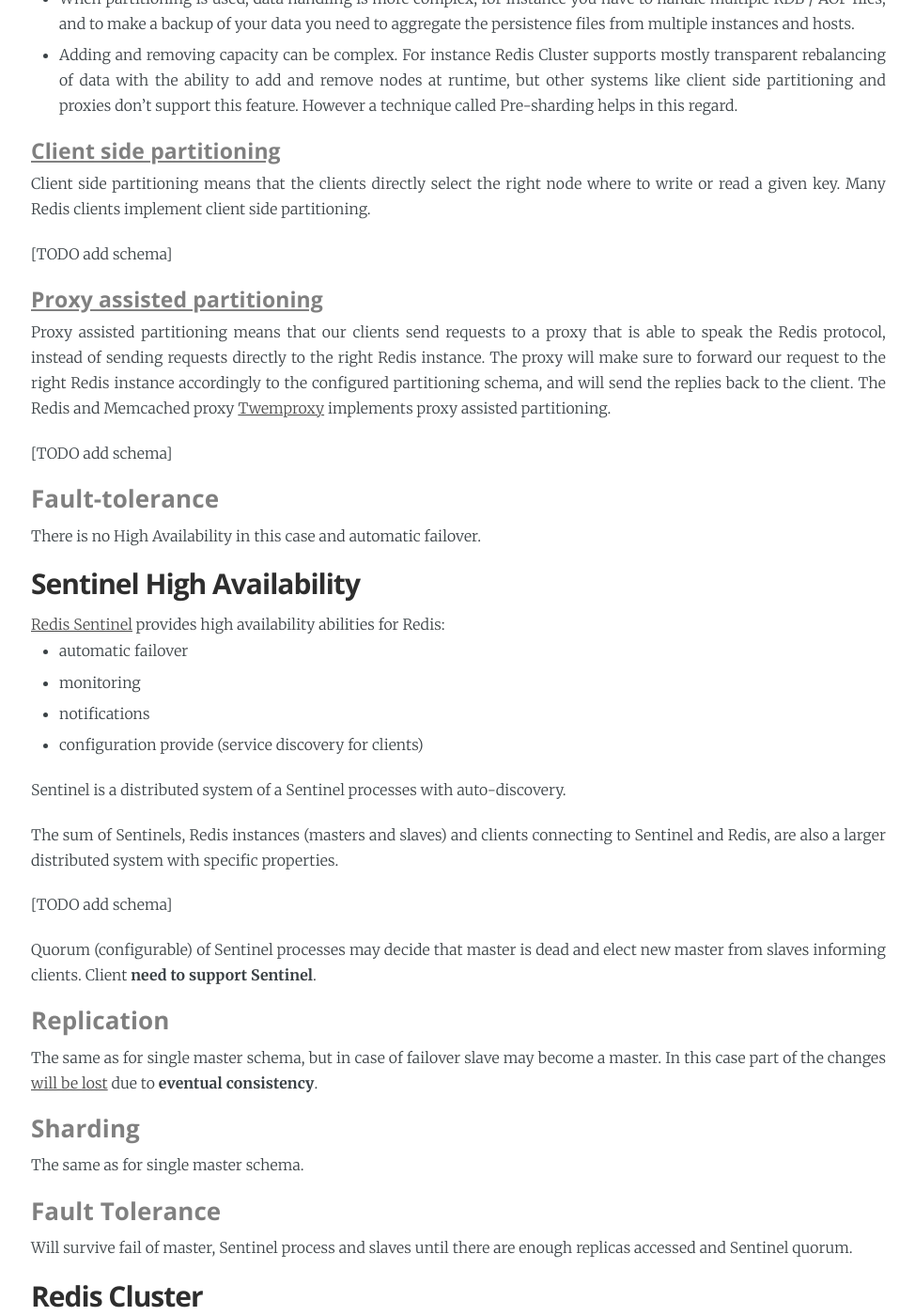
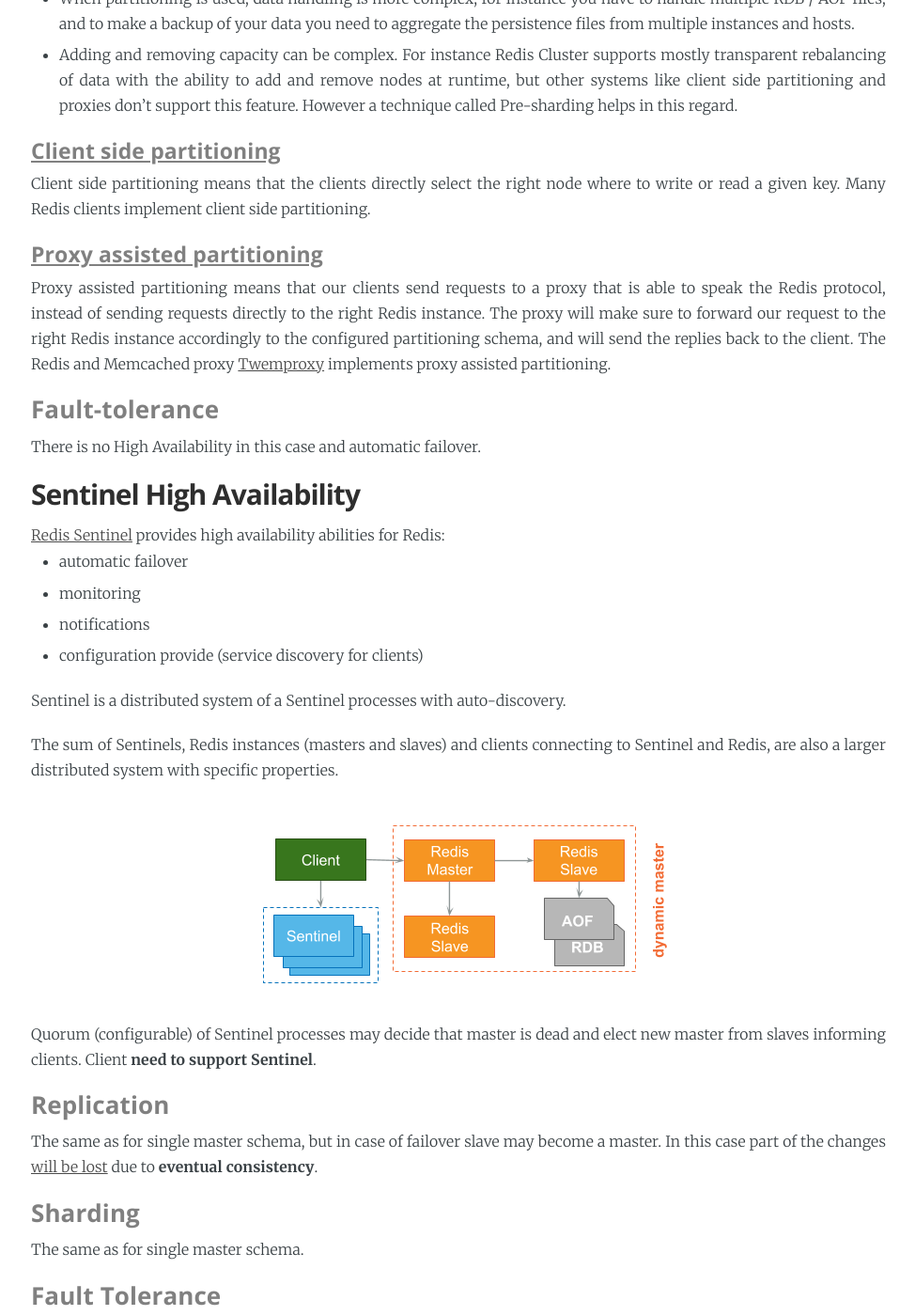
Before and after one commit to rndblog/rndblog.github.io, a Jekyll site: the page built from _posts/2015-09-13-notes-on-nosql-redis.markdown, in a window 1280 px wide and 1400 px high, scrolled down 3220 px. Shown: the whole window at 94% size, without its empty margins (152-1126 px from the left). Built offline with Jekyll 4.4.1, drawn with Linux system fonts in a browser that asks for light colours; some of the changed text lies outside the part shown.

Commit message:
Added schemas to NoSQL Redis

```diff
--- a/_posts/2015-09-13-notes-on-nosql-redis.markdown
+++ b/_posts/2015-09-13-notes-on-nosql-redis.markdown
@@ -93,13 +93,9 @@
 
 Client side partitioning means that the clients directly select the right node where to write or read a given key. Many Redis clients implement client side partitioning.
 
-[TODO add schema]
-
 #### Proxy assisted partitioning
 
 Proxy assisted partitioning means that our clients send requests to a proxy that is able to speak the Redis protocol, instead of sending requests directly to the right Redis instance. The proxy will make sure to forward our request to the right Redis instance accordingly to the configured partitioning schema, and will send the replies back to the client. The Redis and Memcached proxy [Twemproxy](https://github.com/twitter/twemproxy) implements proxy assisted partitioning.
-
-[TODO add schema]
 
 ### Fault-tolerance
 
@@ -121,7 +117,7 @@
 
 The sum of Sentinels, Redis instances (masters and slaves) and clients connecting to Sentinel and Redis, are also a larger distributed system with specific properties.
 
-[TODO add schema]
+![image alt text](/assets/posts/2015-09-10-notes-on-nosql/image_14.0.png)
 
 Quorum (configurable) of Sentinel processes may decide that master is dead and elect new master from slaves informing clients. Client **need to support Sentinel**.
 
@@ -145,9 +141,7 @@
 
 Redis Cluster is the preferred way to get **automatic sharding** and **high availability**. It is generally available and production-ready as of [April 1st, 2015](https://groups.google.com/d/msg/redis-db/dO0bFyD_THQ/Uoo2GjIx6qgJ)
 
-![image alt text](/assets/posts/2015-09-10-notes-on-nosql/image_14.png)
-
-[TODO Rewrite schema]
+![image alt text](/assets/posts/2015-09-10-notes-on-nosql/image_14.1.png)
 
 ### Sharding
 
```
Also changed, not shown: assets/posts/2015-09-10-notes-on-nosql/image_14.0.png (added), assets/posts/2015-09-10-notes-on-nosql/image_14.1.png (added).
